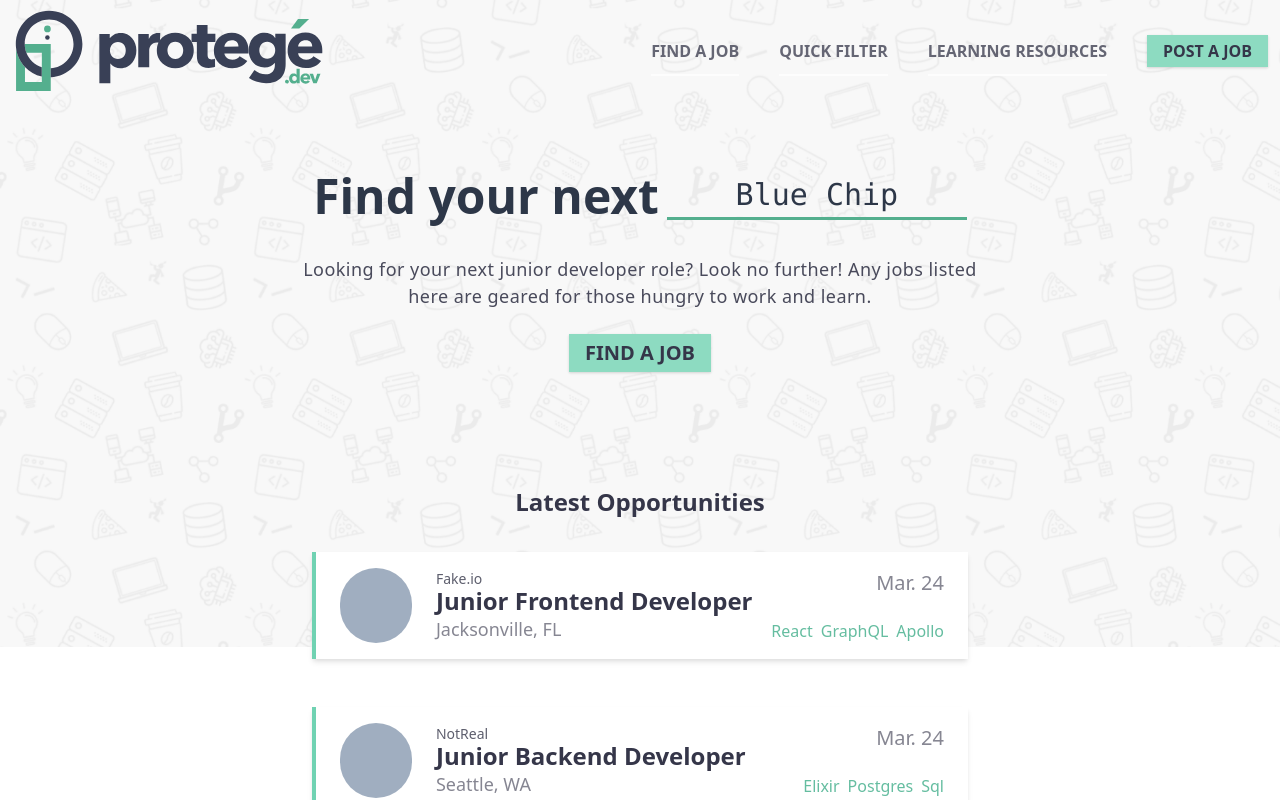
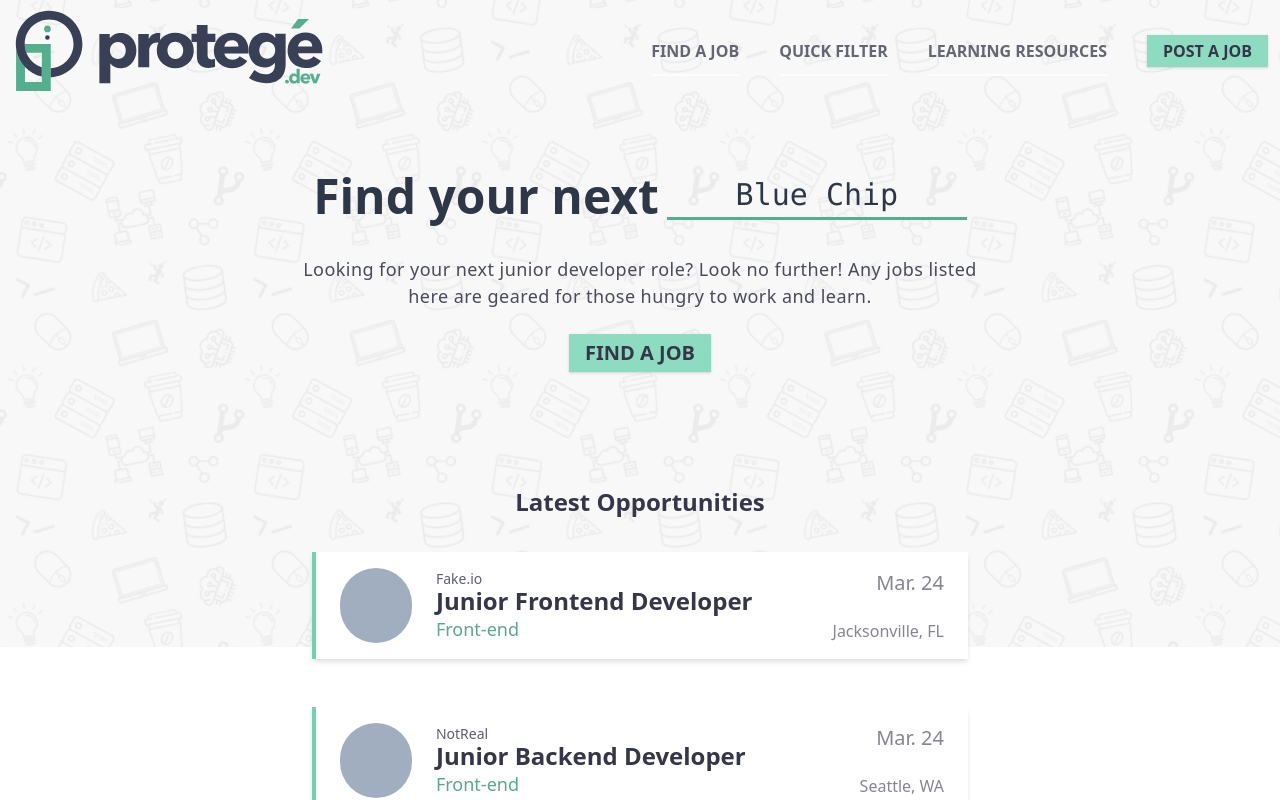
Before and after one commit to ProjectProtege/protege, a React (Create React App) app: page / in a window 1280 px wide. Shown: the top 800 px of the page. Built offline with nearby package versions, Linux system fonts and the light colour scheme.

Commit message:
Small job card refactor

```diff
--- a/src/components/JobCard.js
+++ b/src/components/JobCard.js
@@ -13,17 +13,12 @@ const JobCard = ({job}) => (
       <div className="flex flex-col justify-between">
         <p className="text-sm text-blue-300">{job.companyName}</p>
         <h3 className="md:-mt-1 text-blue-500 leading-tight text-lg md:text-2xl font-bold">{job.positionTitle}</h3>
-        <p className="text-blue-100 text-lg">{job.location}</p>
+        <p className="text-teal-700 text-lg">{job.focus}</p>
       </div>
 
       <div className="md:text-right flex flex-col justify-between">
         <p className="text-blue-100 md:text-xl">{job.postDate}</p>
-        <ul>
-          {job.tags.map((tag) => (
-            <li className="hidden sm:inline sm:pl-2 text-teal-600">{tag}</li>
-          ))
-          }
-        </ul>
+        <p className="text-blue-100">{job.location}</p>
       </div>
     </div>
   </Link>
--- a/src/pages/Home.js
+++ b/src/pages/Home.js
@@ -12,7 +12,7 @@ const tempJobData = [
     positionTitle: "Junior Frontend Developer",
     location: "Jacksonville, FL",
     postDate: "Mar. 24",
-    tags: ["React", "GraphQL", "Apollo"],
+    focus: "Front-end",
   },
   {
     postId: "7345345",
@@ -20,7 +20,7 @@ const tempJobData = [
     positionTitle: "Junior Backend Developer",
     location: "Seattle, WA",
     postDate: "Mar. 24",
-    tags: ["Elixir", "Postgres", "Sql"],
+    focus: "Front-end",
   },
   {
     postId: "98613855",
@@ -28,7 +28,7 @@ const tempJobData = [
     positionTitle: "Junior Frontend Developer",
     location: "Jacksonville, FL",
     postDate: "Mar. 24",
-    tags: ["Vue", "Node", "Bootstrap"],
+    focus: "Front-end",
   },
   {
     postId: "8946541",
@@ -36,7 +36,7 @@ const tempJobData = [
     positionTitle: "Junior Frontend Developer",
     location: "Jacksonville, FL",
     postDate: "Mar. 24",
-    tags: ["React", "GraphQL", "Apollo"],
+    focus: "Front-end",
   },
   {
     postId: "684354",
@@ -44,7 +44,7 @@ const tempJobData = [
     positionTitle: "Junior Frontend Developer",
     location: "Jacksonville, FL",
     postDate: "Mar. 24",
-    tags: ["React", "GraphQL", "Apollo"],
+    focus: "Front-end",
   },
   {
     postId: "89646874",
@@ -52,7 +52,7 @@ const tempJobData = [
     positionTitle: "Junior Frontend Developer",
     location: "Jacksonville, FL",
     postDate: "Mar. 24",
-    tags: ["React", "GraphQL", "Apollo"],
+    focus: "Front-end",
   },
   {
     postId: "138543541685",
@@ -60,7 +60,7 @@ const tempJobData = [
     positionTitle: "Junior Backend Developer",
     location: "Seattle, WA",
     postDate: "Mar. 24",
-    tags: ["Elixir", "Postgres", "Sql"],
+    focus: "Front-end",
   },
   {
     postId: "6846168",
@@ -68,7 +68,7 @@ const tempJobData = [
     positionTitle: "Junior Frontend Developer",
     location: "Jacksonville, FL",
     postDate: "Mar. 24",
-    tags: ["Vue", "Node", "Bootstrap"],
+    focus: "Front-end",
   },
   {
     postId: "6874358",
@@ -76,7 +76,7 @@ const tempJobData = [
     positionTitle: "Junior Frontend Developer",
     location: "Jacksonville, FL",
     postDate: "Mar. 24",
-    tags: ["React", "GraphQL", "Apollo"],
+    focus: "Front-end",
   },
   {
     postId: "6813584",
@@ -92,7 +92,7 @@ const tempJobData = [
     positionTitle: "Junior Frontend Developer",
     location: "Jacksonville, FL",
     postDate: "Mar. 24",
-    tags: ["React", "GraphQL", "Apollo"],
+    focus: "Front-end",
   },
   {
     postId: "1688354",
@@ -100,7 +100,7 @@ const tempJobData = [
     positionTitle: "Junior Frontend Developer",
     location: "Jacksonville, FL",
     postDate: "Mar. 24",
-    tags: ["React", "GraphQL", "Apollo"],
+    focus: "Front-end",
   },
   {
     postId: "4168435",
@@ -108,7 +108,7 @@ const tempJobData = [
     positionTitle: "Junior Frontend Developer",
     location: "Jacksonville, FL",
     postDate: "Mar. 24",
-    tags: ["React", "GraphQL", "Apollo"],
+    focus: "Front-end",
   },
 ];
 
--- a/src/pages/JobBoard.js
+++ b/src/pages/JobBoard.js
@@ -8,7 +8,7 @@ const tempJobData = [
     positionTitle: "Junior Frontend Developer",
     location: "Jacksonville, FL",
     postDate: "Mar. 24",
-    tags: ["React", "GraphQL", "Apollo"],
+    focus: "Front-end",
   },
   {
     postId: "7345345",
@@ -16,7 +16,7 @@ const tempJobData = [
     positionTitle: "Junior Backend Developer",
     location: "Seattle, WA",
     postDate: "Mar. 24",
-    tags: ["Elixir", "Postgres", "Sql"],
+    focus: "Front-end",
   },
   {
     postId: "98613855",
@@ -24,7 +24,7 @@ const tempJobData = [
     positionTitle: "Junior Frontend Developer",
     location: "Jacksonville, FL",
     postDate: "Mar. 24",
-    tags: ["Vue", "Node", "Bootstrap"],
+    focus: "Front-end",
   },
   {
     postId: "8946541",
@@ -32,7 +32,7 @@ const tempJobData = [
     positionTitle: "Junior Frontend Developer",
     location: "Jacksonville, FL",
     postDate: "Mar. 24",
-    tags: ["React", "GraphQL", "Apollo"],
+    focus: "Front-end",
   },
   {
     postId: "684354",
@@ -40,7 +40,7 @@ const tempJobData = [
     positionTitle: "Junior Frontend Developer",
     location: "Jacksonville, FL",
     postDate: "Mar. 24",
-    tags: ["React", "GraphQL", "Apollo"],
+    focus: "Front-end",
   },
   {
     postId: "89646874",
@@ -48,7 +48,7 @@ const tempJobData = [
     positionTitle: "Junior Frontend Developer",
     location: "Jacksonville, FL",
     postDate: "Mar. 24",
-    tags: ["React", "GraphQL", "Apollo"],
+    focus: "Front-end",
   },
   {
     postId: "138543541685",
@@ -56,7 +56,7 @@ const tempJobData = [
     positionTitle: "Junior Backend Developer",
     location: "Seattle, WA",
     postDate: "Mar. 24",
-    tags: ["Elixir", "Postgres", "Sql"],
+    focus: "Front-end",
   },
   {
     postId: "6846168",
@@ -64,7 +64,7 @@ const tempJobData = [
     positionTitle: "Junior Frontend Developer",
     location: "Jacksonville, FL",
     postDate: "Mar. 24",
-    tags: ["Vue", "Node", "Bootstrap"],
+    focus: "Front-end",
   },
   {
     postId: "6874358",
@@ -72,7 +72,7 @@ const tempJobData = [
     positionTitle: "Junior Frontend Developer",
     location: "Jacksonville, FL",
     postDate: "Mar. 24",
-    tags: ["React", "GraphQL", "Apollo"],
+    focus: "Front-end",
   },
   {
     postId: "6813584",
@@ -80,7 +80,7 @@ const tempJobData = [
     positionTitle: "Junior Frontend Developer",
     location: "Jacksonville, FL",
     postDate: "Mar. 24",
-    tags: ["React", "GraphQL", "Apollo"],
+    focus: "Front-end",
   },
   {
     postId: "681384384",
@@ -88,7 +88,7 @@ const tempJobData = [
     positionTitle: "Junior Frontend Developer",
     location: "Jacksonville, FL",
     postDate: "Mar. 24",
-    tags: ["React", "GraphQL", "Apollo"],
+    focus: "Front-end",
   },
   {
     postId: "1688354",
@@ -96,7 +96,7 @@ const tempJobData = [
     positionTitle: "Junior Frontend Developer",
     location: "Jacksonville, FL",
     postDate: "Mar. 24",
-    tags: ["React", "GraphQL", "Apollo"],
+    focus: "Front-end",
   },
   {
     postId: "4168435",
@@ -104,7 +104,7 @@ const tempJobData = [
     positionTitle: "Junior Frontend Developer",
     location: "Jacksonville, FL",
     postDate: "Mar. 24",
-    tags: ["React", "GraphQL", "Apollo"],
+    focus: "Front-end",
   },
 ];
 
@@ -123,9 +123,9 @@ const JobBoard = () => (
           <option value="" selected disabled>
             Filter by
           </option>
-          <option value="">Front-end</option>
-          <option value="">Back-end</option>
-          <option value="">Full-stack</option>
+          <option value="front-end">Front-end</option>
+          <option value="back-end">Back-end</option>
+          <option value="full-stack">Full-stack</option>
         </select>
       </div>
     </div>
```
